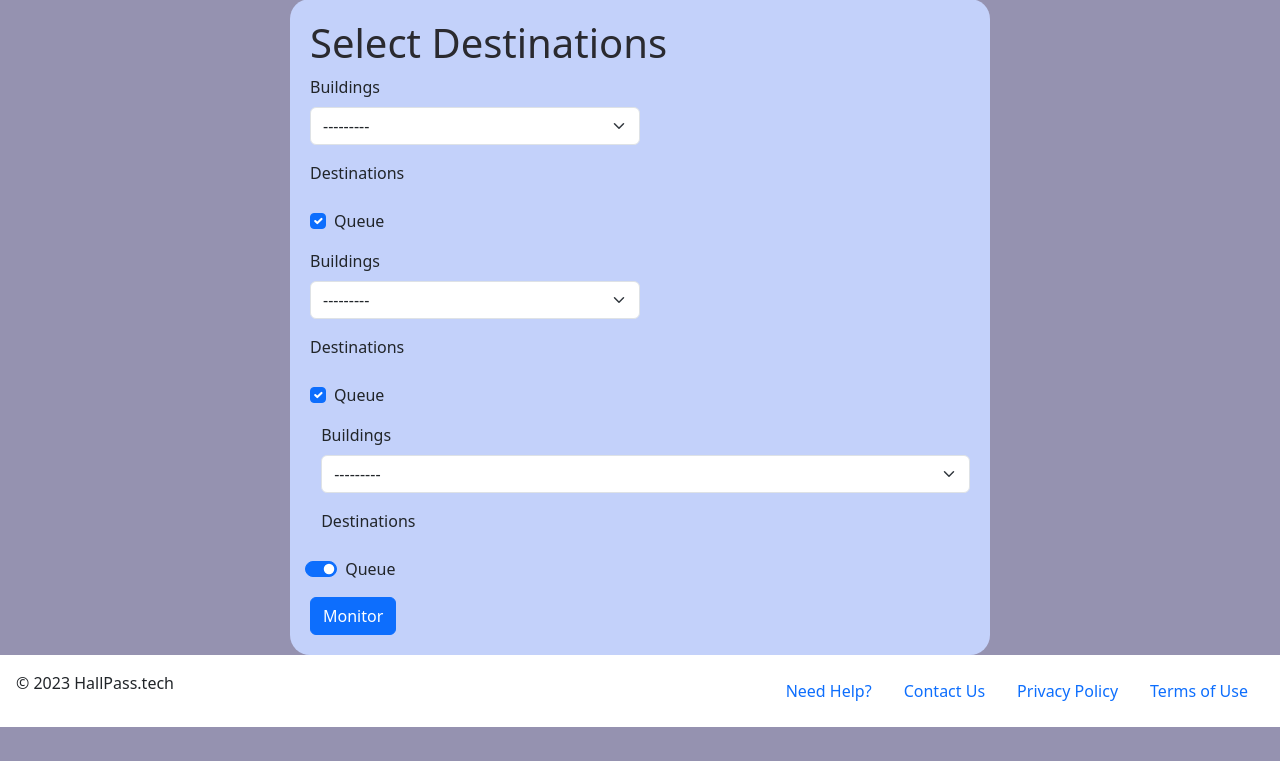
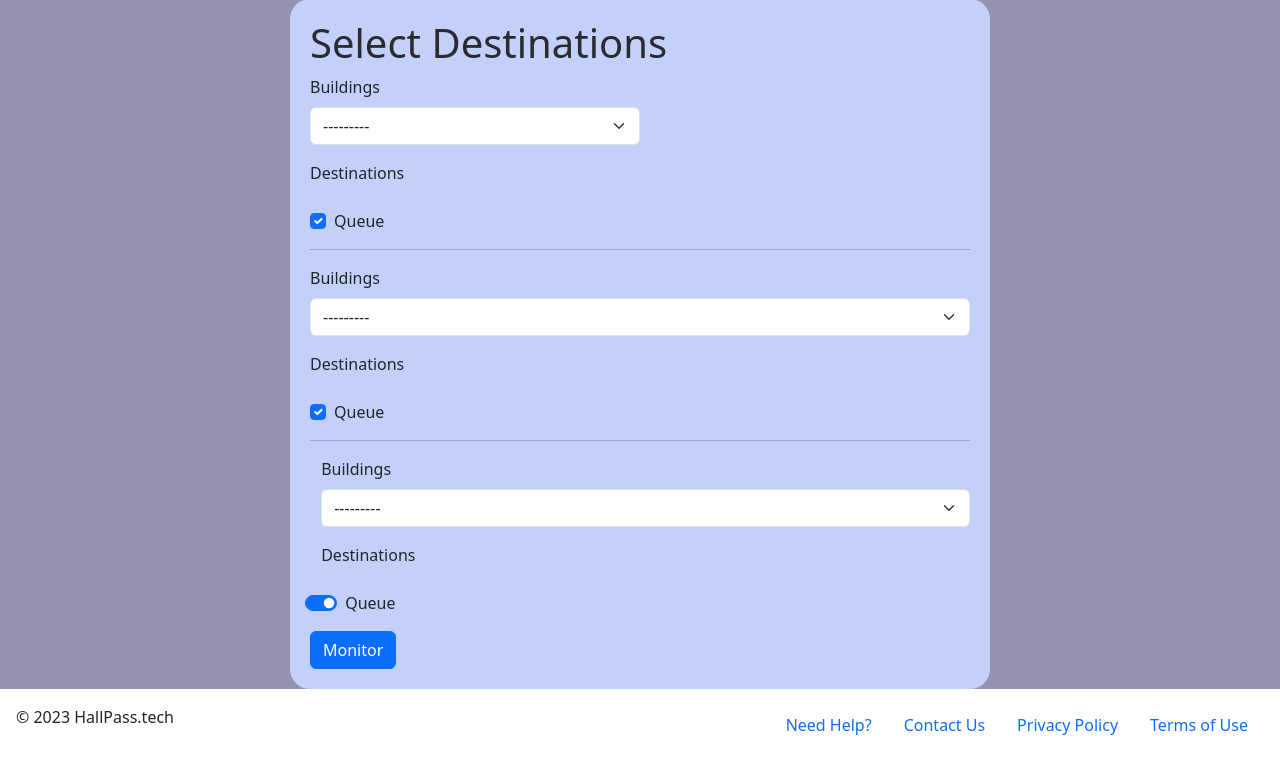
Before and after one commit to worcestertechnicalhighschool/hallpass, a Django app: page /dashboard in a window 1280 px wide. Shown: the part 129-890 px from the top of the page. Before the commit the page ends 856 px from the top, so only its background shows below. Run offline with Django 4.2, Linux system fonts and the light colour scheme; the visitor is signed in with stand-in values (Sample User, id 1); data that the repository does not hold is empty; style sheets or scripts are compiled from the project's sources; some libraries are stand-ins or nearby versions.

Commit message:
dashboard fix

```diff
--- a/hallpass/passes/templates/pages/dashboard.html
+++ b/hallpass/passes/templates/pages/dashboard.html
@@ -13,9 +13,9 @@
         <div class="col-sm-6">
           {% bootstrap_form form exclude='destinations,queue' %}
         </div>
-        <div class="col-sm-6">
+        <hr>
         {% bootstrap_form form exclude='building,queue' %}
-        </div>
+        <hr>
         <div class="form-check form-switch" style="padding-left: .7em;">
         {% bootstrap_form form exclude='building,destinations' %}
         </div>
```
